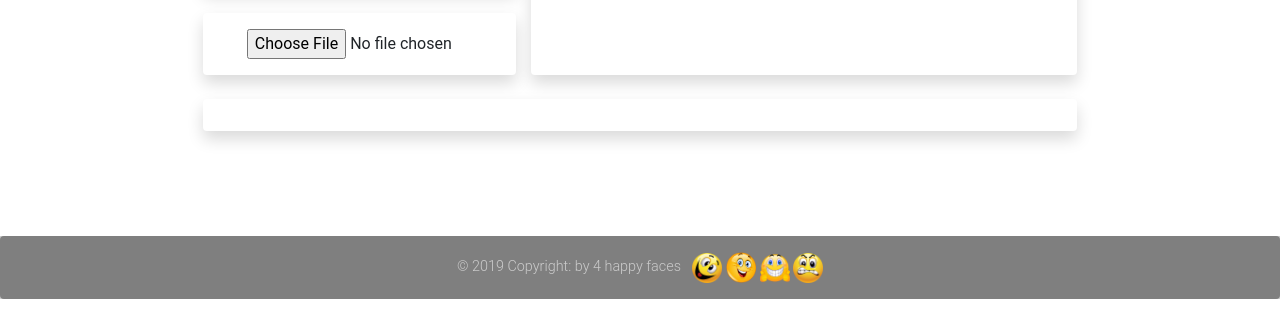
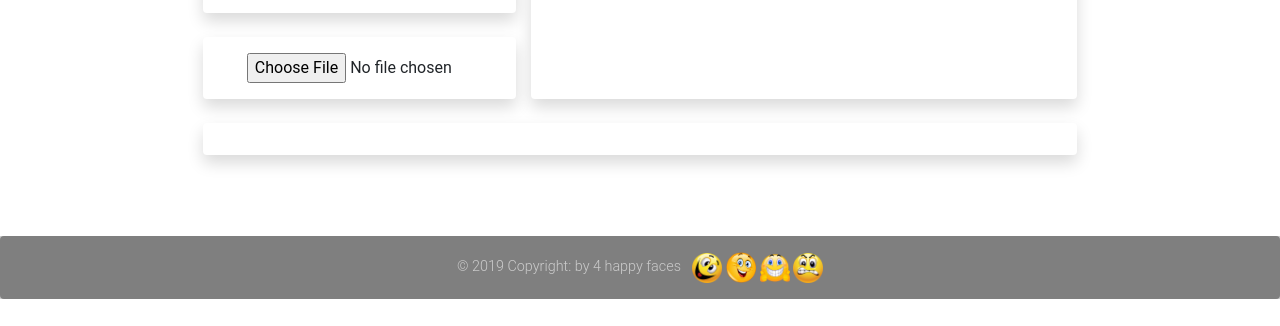
Before and after one commit to spaceboycoop/MovieMood, a website: page index.html in a window 1280 px wide. Shown: the part 474-800 px from the top of the page. Drawn offline with nearby package versions, Linux system fonts and the light colour scheme.

Commit message:
padding top on maincontent

```diff
--- a/index.html
+++ b/index.html
@@ -27,7 +27,7 @@
                 </div>
             </div>
 
-            <div class="mainContent">
+            <div class="mainContent pt-4">
 
                 <div class="row">
                     <div class="col-lg-2"></div>
```
